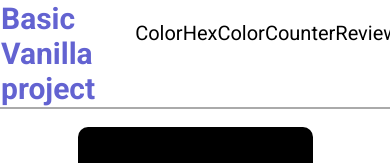
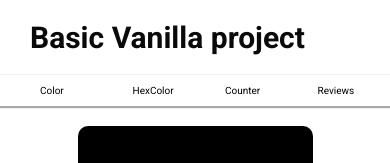
Before and after one commit to wisdomInterconnect/Basic-vanilla-Javascript, a plain HTML site: page reviewImage.html in a window 390 px wide. Shown: the top 163 px of the page. Drawn offline with Linux system fonts and the light colour scheme.

Commit message:
working on reponsiveness

```diff
--- a/reviewImage.html
+++ b/reviewImage.html
@@ -9,8 +9,9 @@
     <title>Portfolio Review</title>
 </head>
 <body>
+     <h1>Basic Vanilla project</h1>
     <nav>
-        <h4>Basic Vanilla project</h4>
+
         <ul>
             <li>
                 <a href="index.html">Color</a>
--- a/style.css
+++ b/style.css
@@ -10,16 +10,19 @@ nav {
     background-color: white;
     padding: 1px;
     display: grid;
-    grid-template-columns: 1fr 1fr;
+    grid-template-columns: 1fr;
     margin-bottom: 20px;
-    box-shadow: 0px 0px 0px 2px #aaaaaa;
+    box-shadow: 1px 1px 1px 1px #aaaaaa;
 
 }
 
-nav h4 {
-    margin: auto;
+h1 {
+    margin-left: 30px;
     font-size: 30px;
-    color: rgb(99, 99, 209);
+    color: rgb(10, 10, 10);
+}
+.header1{
+    color: aliceblue;
 }
 nav a{
     text-decoration: none;
@@ -30,6 +33,7 @@ nav ul {
     display: grid;
     grid-template-columns: 1fr 1fr 1fr 1fr;
     list-style: none;
+    grid-gap: 4em;
     font-size: 20px;
     color: #000;
 
@@ -91,3 +95,33 @@ nav li{
     padding: 5px;
     font-size: larger;
 }
+@media(max-width:600px){
+  nav {
+      padding: 0px;
+      /* grid-gap:1em; */
+      /* grid-auto-rows: minmax(100px, auto) */
+      /* margin-bottom: 20px;
+      box-shadow: 0px 0px 0px 2px #aaaaaa; */
+
+  }
+  nav ul {
+      display: grid;
+      grid-template-columns: 1fr 1fr 1fr 1fr;
+      list-style: none;
+      font-size: 10px;
+      color: #000;
+      grid-gap: 2em;
+
+  }
+  .img-fluid {
+      width: 190px;
+      height: 200px;
+      border-radius: 50%;
+      /* object-fit: cover; */
+  }
+  .btn{
+      margin-bottom: 10px;
+  }
+
+
+}
```
Also changed, not shown: counter.html (+3 -2 lines), hex.html (+2 -1 lines), index.html (+5 -1 lines).
